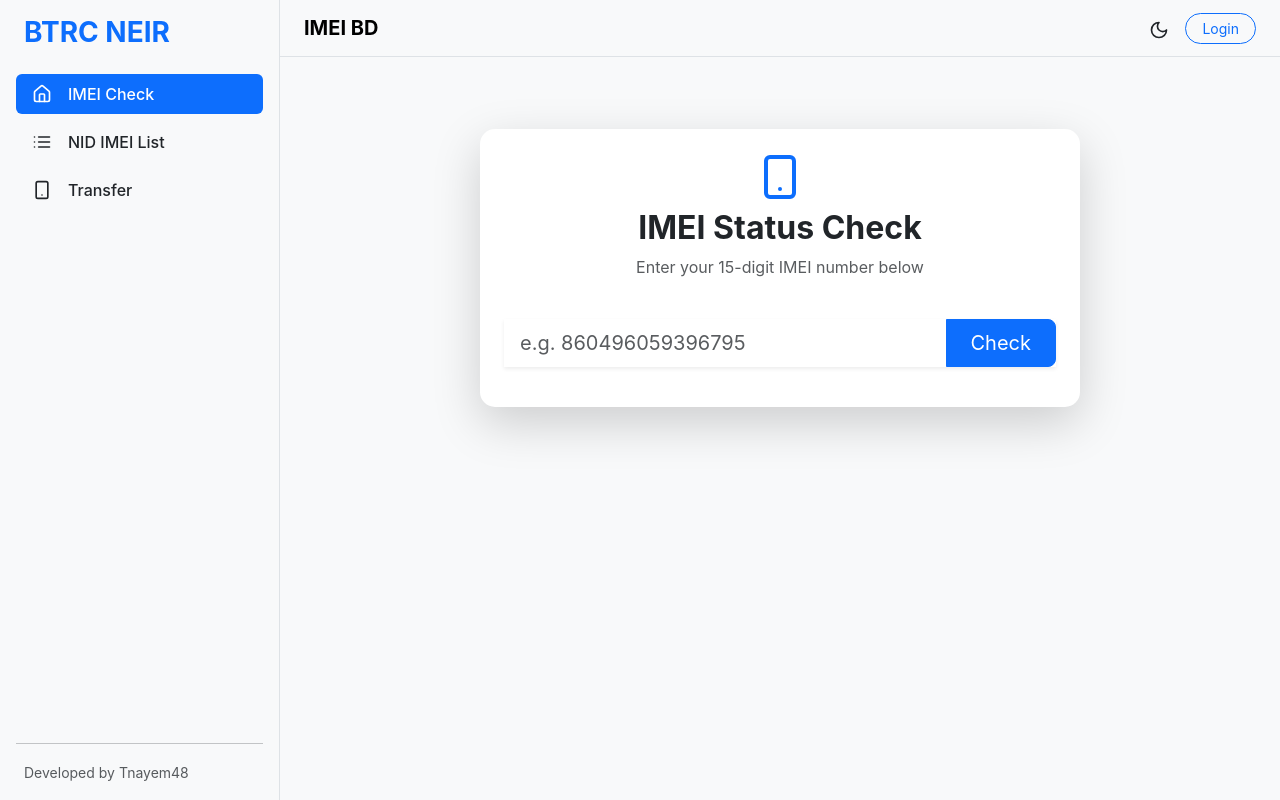
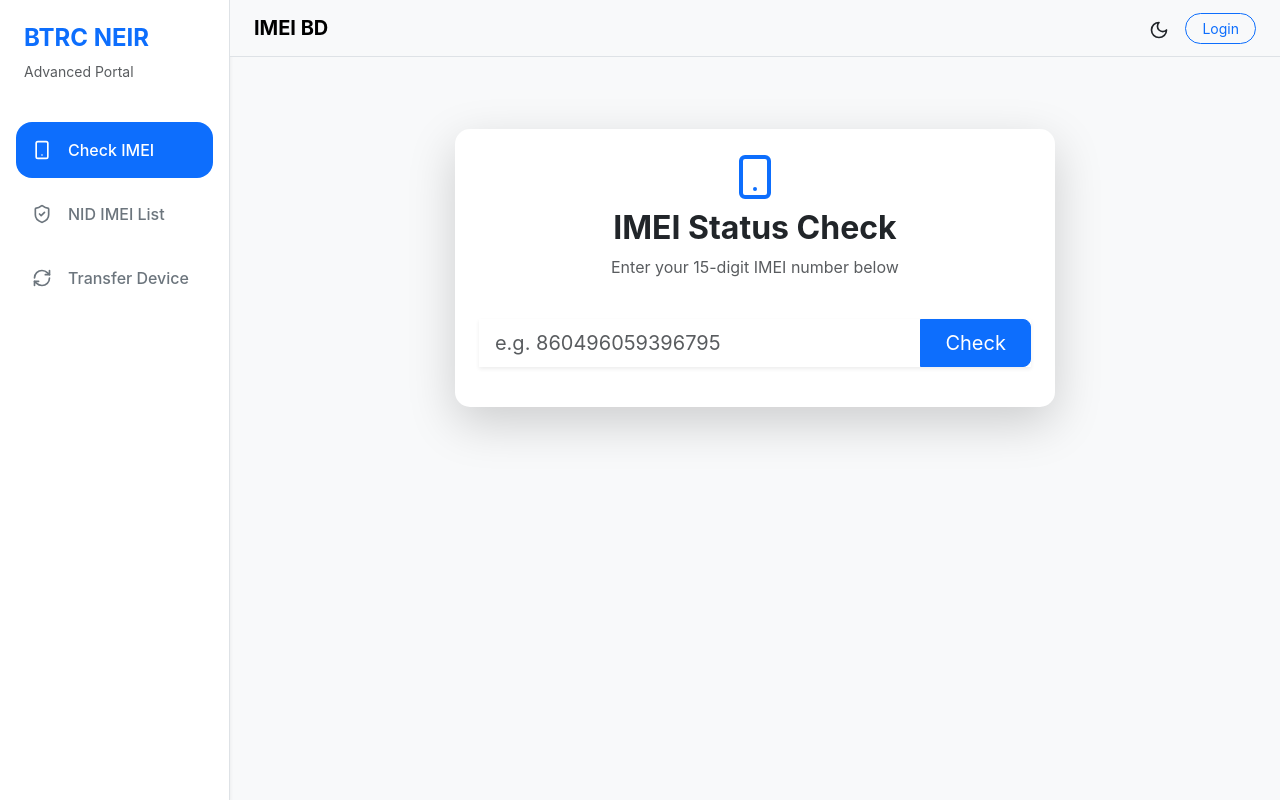
Before and after one commit to nayem-48ai/iMEi-BD, a Next.js app: page / in a window 1280 px wide. Built offline with nearby package versions, Linux system fonts and the light colour scheme.

Commit message:
Update Sidebar.js

```diff
--- a/components/Sidebar.js
+++ b/components/Sidebar.js
@@ -1,48 +1,54 @@
 "use client";
 import Link from 'next/link';
 import { usePathname } from 'next/navigation';
-import { Home, List, Smartphone, LogIn, User } from 'lucide-react';
-import { useEffect, useState } from 'react';
+import { Smartphone, ShieldCheck, RefreshCw, User, LayoutDashboard } from 'lucide-react';
 
 export default function Sidebar() {
   const pathname = usePathname();
-  const [isLoggedIn, setIsLoggedIn] = useState(false);
-
-  useEffect(() => {
-    setIsLoggedIn(!!localStorage.getItem('token'));
-  }, []);
 
   const menuItems = [
-    { name: 'IMEI Check', href: '/', icon: <Home size={20} /> },
-    { name: 'NID IMEI List', href: '/nid-list', icon: <List size={20} /> },
-    { name: 'Transfer', href: '/transfer', icon: <Smartphone size={20} /> },
+    { name: 'Check IMEI', href: '/', icon: <Smartphone size={20} /> },
+    { name: 'NID IMEI List', href: '/nid-list', icon: <ShieldCheck size={20} /> },
+    { name: 'Transfer Device', href: '/transfer', icon: <RefreshCw size={20} /> },
   ];
 
+  const NavContent = () => (
+    <>
+      <div className="p-4">
+        <h4 className="fw-bold text-primary">BTRC NEIR</h4>
+        <p className="text-muted small">Advanced Portal</p>
+      </div>
+      <div className="nav nav-pills flex-column px-3">
+        {menuItems.map((item) => (
+          <Link
+            key={item.href}
+            href={item.href}
+            className={`nav-link d-flex align-items-center gap-3 mb-2 py-3 px-3 rounded-4 transition-all ${pathname === item.href ? 'active shadow-primary' : 'text-secondary hover-bg'}`}
+          >
+            {item.icon} <span className="fw-medium">{item.name}</span>
+          </Link>
+        ))}
+      </div>
+    </>
+  );
+
   return (
-    <div className="d-none d-md-flex flex-column flex-shrink-0 p-3 bg-body-tertiary border-end"
-         style={{ width: '280px', height: '100vh', position: 'sticky', top: 0 }}>
-      <h3 className="mb-4 fw-bold text-primary px-2">BTRC NEIR</h3>
-      <ul className="nav nav-pills flex-column mb-auto">
-        {menuItems.map((item) => (
-          <li key={item.href} className="nav-item mb-2">
-            <Link href={item.href}
-                  className={`nav-link d-flex align-items-center gap-3 ${pathname === item.href ? 'active' : 'text-body'}`}>
-              {item.icon} {item.name}
-            </Link>
-          </li>
-        ))}
-        {isLoggedIn && (
-           <li className="nav-item mb-2">
-             <Link href="/profile" className={`nav-link d-flex align-items-center gap-3 ${pathname === '/profile' ? 'active' : 'text-body'}`}>
-               <User size={20} /> My Profile
-             </Link>
-           </li>
-        )}
-      </ul>
-      <hr />
-      <div className="px-2">
-        <small className="text-muted">Developed by Tnayem48</small>
+    <>
+      {/* Desktop View */}
+      <aside className="d-none d-lg-flex flex-column border-end bg-body shadow-sm" style={{ width: '280px' }}>
+        <NavContent />
+      </aside>
+
+      {/* Mobile View (Offcanvas) */}
+      <div className="offcanvas offcanvas-start" tabIndex="-1" id="mobileSidebar" aria-labelledby="mobileSidebarLabel">
+        <div className="offcanvas-header">
+          <h5 className="offcanvas-title fw-bold text-primary" id="mobileSidebarLabel">Menu</h5>
+          <button type="button" className="btn-close" data-bs-dismiss="offcanvas" aria-label="Close"></button>
+        </div>
+        <div className="offcanvas-body p-0">
+          <NavContent />
+        </div>
       </div>
-    </div>
+    </>
   );
 }
```
